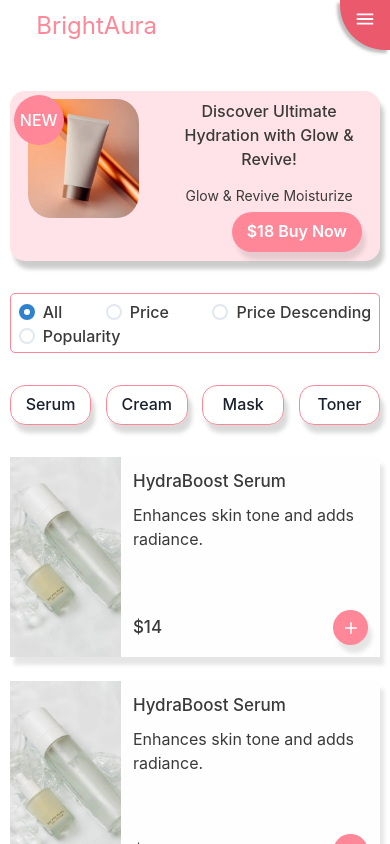
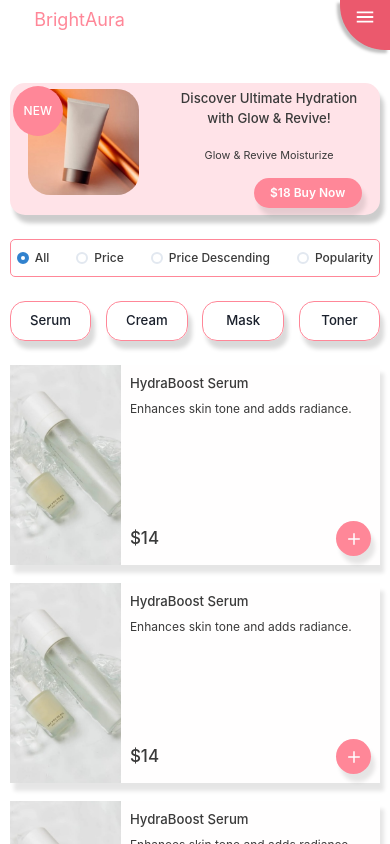
Before and after one commit to Eda-Inal/e-commerce-app, a Next.js app in the folder commerce/: page /products in a window 390 px wide. Shown: the top 844 px of the page. Built offline with nearby package versions, Linux system fonts and the light colour scheme.

Commit message:
turned some px values to rem

```diff
--- a/commerce/src/app/components/navbar.jsx
+++ b/commerce/src/app/components/navbar.jsx
@@ -40,7 +40,12 @@ function Navbar() {
                   <Box fontSize="lg" cursor="pointer"><Link href="/home">Home</Link></Box>
                   <Box fontSize="lg" cursor="pointer"><Link href="/products">Products</Link></Box>
                   <Box fontSize="lg" cursor="pointer">About Us</Box>
-                  <Box onClick={() => handleOpenCloseCard(true)} fontSize="lg" fontWeight={500} cursor="pointer"><BsHandbag color='#FF8798' /></Box>
+                  <Box onClick={() => handleOpenCloseCard(true)} fontSize="lg" fontWeight={500} cursor="pointer" position="relative">
+                    <BsHandbag color='#FF8798' />
+                    <Box position="absolute" fontSize="10px" top="-2" right="-1">
+                      0
+                      </Box>
+                      </Box>
                 </Flex>
               )
             }
--- a/commerce/src/app/globals.css
+++ b/commerce/src/app/globals.css
@@ -2,6 +2,7 @@
 html {
     scrollbar-width: thin;
     scrollbar-color: #f4c2c2 transparent;
+    font-size: clamp(12px, 2.5vw, 16px);
   }
 
   body {
--- a/commerce/src/app/products/page.jsx
+++ b/commerce/src/app/products/page.jsx
@@ -20,10 +20,10 @@ function Products() {
 <Box width="100%" display="flex" mx="auto" flexDirection={["column","column","column","row"]}>
 <Box width={["100%","100%","90%","20%"]} mx="auto" display="flex" flexDirection="column">
   {/* banner part */}
-  <Box width="100%" height={["170px","130px","150px","300px"]} textAlign="center" bgColor="#FFE3E8" boxShadow="4px 8px 4px rgba(0, 0, 0, 0.2)" mb={[3,3,3,0]} position="relative" borderRadius={15} display="flex" flexDirection={["row","row","row" ,"column"]} >
+  <Box width="100%" height={["11rem","9rem","9rem","21rem"]} textAlign="center" bgColor="#FFE3E8" boxShadow="4px 8px 4px rgba(0, 0, 0, 0.2)" mb={[3,3,3,0]} position="relative" borderRadius={15} display="flex" flexDirection={["row","row","row" ,"column"]} >
 {/* banner img */}
  <Box position="absolute" bgColor="#FF8798" borderRadius="50%" width="50px" height="50px" top={[1]} left={[1,3,5,8]} zIndex={99} color="white" display="flex" alignItems="center" justifyContent="center" fontWeight={500}>NEW</Box>
-<Box width={["30%","20%","20%","50%"]} height={["70%","80%","80%","40%"]}   position="relative" mt={2}   borderRadius="20%"  overflow="hidden" mx="auto" >
+<Box width={["30%","20%","20%","50%"]} height={["80%","90%","80%","40%"]}   position="relative" mt={2}   borderRadius="20%"  overflow="hidden" mx="auto" >
             <Image
               src={banner}
               alt="Serum Image"
@@ -34,23 +34,23 @@ function Products() {
           </Box>
           {/* banner content */}
           <Box display="flex" width={["50%","60%","60%","90%"]} mx="auto" height={["90%","90%","90%","52%"]}  flexDirection="column" justifyContent="space-between" mt={2} >
-            <Text fontWeight={500} >Discover Ultimate Hydration with Glow & Revive!</Text>
-            <Text fontSize="14px" mt={2} fontWeight={400}>Glow & Revive Moisturize</Text>
+            <Text fontWeight={500} fontSize="1.1rem" >Discover Ultimate Hydration with Glow & Revive!</Text>
+            <Text fontSize="0.9rem" mt={2} fontWeight={400}>Glow & Revive Moisturize</Text>
             <Box display="flex" justifyContent={["end","end","end","center"]}>
-            <Button boxShadow="4px 8px 4px rgba(0, 0, 0, 0.1)"  width={["70%","40%","30%","80%"]} borderRadius="20px" color="white" bgColor="#FF8798" mt="auto" _hover={{bgColor:"#FFA9B5"}}>$18 Buy Now</Button>
+            <Button boxShadow="4px 8px 4px rgba(0, 0, 0, 0.1)"  width="9rem" borderRadius="20px" color="white" bgColor="#FF8798" mt="auto" _hover={{bgColor:"#FFA9B5"}}>$18 Buy Now</Button>
             </Box>
 
           </Box>
 
   </Box>
   {/* filter part */}
-  <Box width="100%"  height={["60px","40px","40px","120px"]} mt={5} mb={8} border="1px solid #FF8798" borderRadius="5px"    >
+  <Box width="100%"   mt={5} mb={8} border="1px solid #FF8798" borderRadius="5px"    >
 <RadioGroup defaultValue='1'    >
 
-  <Box  display="flex" height={["60px","40px","40px","120px"]}  flexDirection={["row","row","row","column"]}  justifyContent={["space-between","space-around","space-around","space-around"]} alignContent={["center","center","center","flex-start"]} flexWrap="wrap" mx={2} >
+  <Box  display="flex" height={["3rem","3rem","3rem","9rem"]}  flexDirection={["row","row","row","column"]}  justifyContent={["space-between","space-around","space-around","space-around"]} alignContent={["center","center","center","flex-start"]} flexWrap="wrap" mx={2} fontSize="1rem">
   {
     filterNames.map((filter) => (
-      <Box fontWeight={500} > <Radio value={filter.id.toString()} >{filter.name}</Radio></Box>
+      <Box fontWeight={500}  > <Radio value={filter.id.toString()} >{filter.name}</Radio></Box>
     ))
   }
 
@@ -93,10 +93,10 @@ function Products() {
 {/* right side */}
 <Box width={["100%","100%","90%","75%"]}  mx="auto">
     <Box width="100%" display="flex" mx="auto" justifyContent="space-between">
-<Button width="22%" height="40px" fontWeight={500} borderRadius={15} bgColor="transparent" border="1px #FF8798 solid" _hover={{bgColor:"#FFE3E8"}}  boxShadow="4px 8px 4px rgba(0, 0, 0, 0.15)" fontSize={["16px","18px"]}>Serum</Button>
-<Button width="22%" height="40px"  _hover={{bgColor:"#FFE3E8"}}  fontWeight={500} borderRadius={15} bgColor="transparent" border="1px #FF8798 solid" boxShadow="4px 8px 4px rgba(0, 0, 0, 0.15)" fontSize={["16px","18px"]}>Cream</Button>
-<Button width="22%"  _hover={{bgColor:"#FFE3E8"}}  height="40px"fontWeight={500} borderRadius={15} bgColor="transparent" border="1px #FF8798 solid" boxShadow="4px 8px 4px rgba(0, 0, 0, 0.15)" fontSize={["16px","18px"]}>Mask</Button>
-<Button width="22%"  _hover={{bgColor:"#FFE3E8"}}  height="40px" fontWeight={500} borderRadius={15} bgColor="transparent" border="1px #FF8798 solid" boxShadow="4px 8px 4px rgba(0, 0, 0, 0.15)" fontSize={["16px","18px"]}>Toner</Button>
+<Button width="22%" height="40px" fontWeight={500} borderRadius={15} bgColor="transparent" border="1px #FF8798 solid" _hover={{bgColor:"#FFE3E8"}}  boxShadow="4px 8px 4px rgba(0, 0, 0, 0.15)" fontSize="1.1rem">Serum</Button>
+<Button width="22%" height="40px"  _hover={{bgColor:"#FFE3E8"}}  fontWeight={500} borderRadius={15} bgColor="transparent" border="1px #FF8798 solid" boxShadow="4px 8px 4px rgba(0, 0, 0, 0.15)"fontSize="1.1rem">Cream</Button>
+<Button width="22%"  _hover={{bgColor:"#FFE3E8"}}  height="40px"fontWeight={500} borderRadius={15} bgColor="transparent" border="1px #FF8798 solid" boxShadow="4px 8px 4px rgba(0, 0, 0, 0.15)" fontSize="1.1rem">Mask</Button>
+<Button width="22%"  _hover={{bgColor:"#FFE3E8"}}  height="40px" fontWeight={500} borderRadius={15} bgColor="transparent" border="1px #FF8798 solid" boxShadow="4px 8px 4px rgba(0, 0, 0, 0.15)" fontSize="1.1rem">Toner</Button>
     </Box>
     {/* Cards */}
 <Box mt={8} width="100%" mx="auto" display="flex" flexWrap="wrap" justifyContent={["center", "center", "space-between"]}>
@@ -124,8 +124,8 @@ function Products() {
 
           {/* Metin Alanı - %70 */}
           <Box width="70%" height="100%" p={3} display="flex" flexDirection="column" alignItems="flex-start">
-            <Text fontSize="17px" fontWeight={500}>HydraBoost Serum</Text>
-            <Text mt={2}>Enhances skin tone and adds radiance.</Text>
+            <Text fontSize="1.1rem" fontWeight={500}>HydraBoost Serum</Text>
+            <Text mt={2} fontSize="1rem">Enhances skin tone and adds radiance.</Text>
             <Box flexGrow={1} />
             <Box display="flex" w="100%" justifyContent="space-between" alignItems="center">
               <Box>
@@ -156,7 +156,7 @@ function Products() {
 {
     boxes && (
       <Box width="100%"  height="200px"  display="flex" flexDirection={["row","row","row" ,"column"]} >
-      <Box  height="80px" width="100%" display="flex" justifyContent="space-between" flexWrap="wrap">
+      <Box  height="4rem" width="100%" display="flex" justifyContent="space-between" flexWrap="wrap">
 
 
           {
```
Also changed, not shown: commerce/src/app/home/page.jsx (+10 -10 lines).
